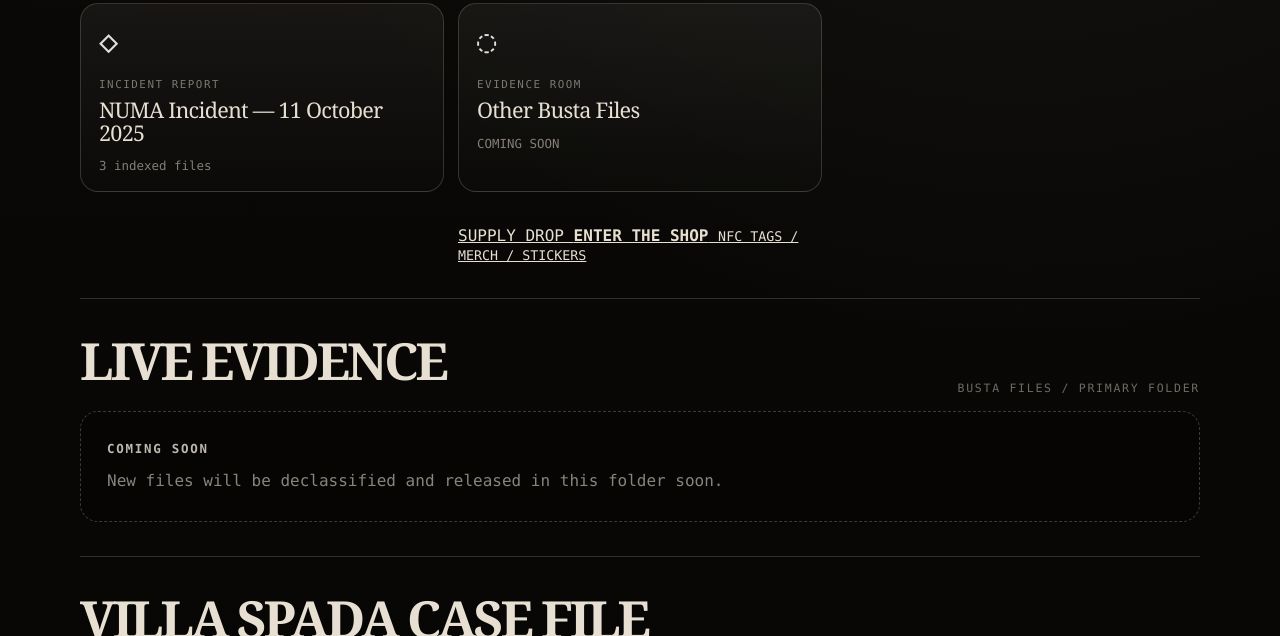
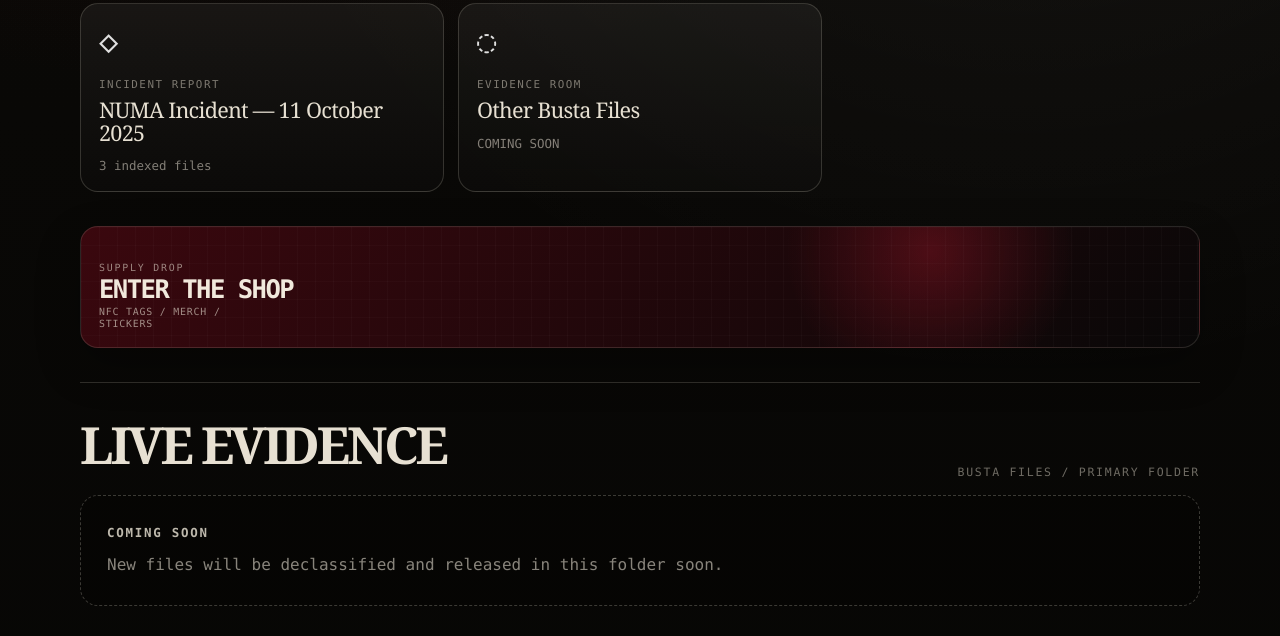
Before and after one commit to DouglasBusta/chaoscore-player, a website built with Vite: page index.html in a window 1280 px wide. Shown: the part 1172-1808 px from the top of the page. Built offline with nearby package versions, Linux system fonts and the light colour scheme.

Commit message:
Fix shop card style after returning to Busta Files

```diff
--- a/chaoscore.html
+++ b/chaoscore.html
@@ -1911,6 +1911,6 @@ dialog {
   <script src="/chaos-current-player-v2.js?v=4"></script>
   <script src="/chaos-cover-carousel-v2.js?v=9"></script>
 
-  <script src="/look-shop-busta-card.js?v=3"></script>
+  <script src="/look-shop-busta-card.js?v=4"></script>
 </body>
 </html>
--- a/index.html
+++ b/index.html
@@ -2771,6 +2771,6 @@
 
   <script src="/other-busta-files-reset.js"></script>
   <script src="/busta-actions-reset.js?v=2"></script>
-  <script src="/look-shop-busta-card.js?v=3"></script>
+  <script src="/look-shop-busta-card.js?v=4"></script>
 </body>
 </html>
--- a/public/look-shop-busta-card.js
+++ b/public/look-shop-busta-card.js
@@ -3,6 +3,101 @@
 
   if (window.__lookShopBustaCardBooted) return;
   window.__lookShopBustaCardBooted = true;
+
+  const SHOP_STYLE_ID = "look-shop-busta-card-runtime-style";
+
+  function getShopStyle() {
+    return `
+      .look-shop-busta-card {
+        position: relative !important;
+        min-height: 120px !important;
+        border-radius: 18px !important;
+        overflow: hidden !important;
+        display: block !important;
+        text-decoration: none !important;
+        color: inherit !important;
+        border: 1px solid rgba(231,224,210,0.14) !important;
+        background:
+          radial-gradient(circle at 76% 20%, rgba(180,24,45,0.34), transparent 9rem),
+          linear-gradient(135deg, rgba(62,8,15,0.94), rgba(9,8,8,0.94)) !important;
+        box-shadow: 0 18px 44px rgba(0,0,0,0.28) !important;
+        isolation: isolate !important;
+        transition: transform 160ms ease, border-color 160ms ease, background 160ms ease !important;
+      }
+
+      .look-shop-busta-card:hover {
+        transform: translateY(-2px) !important;
+        border-color: rgba(231,224,210,0.28) !important;
+      }
+
+      .look-shop-busta-card-bg {
+        position: absolute !important;
+        inset: 0 !important;
+        z-index: 0 !important;
+        opacity: 0.72 !important;
+        background:
+          linear-gradient(90deg, rgba(255,255,255,0.035) 1px, transparent 1px),
+          linear-gradient(180deg, rgba(255,255,255,0.03) 1px, transparent 1px) !important;
+        background-size: 18px 18px !important;
+        pointer-events: none !important;
+      }
+
+      .look-shop-busta-card-copy {
+        position: relative !important;
+        z-index: 2 !important;
+        min-height: 120px !important;
+        padding: 18px !important;
+        display: flex !important;
+        flex-direction: column !important;
+        justify-content: flex-end !important;
+        align-items: flex-start !important;
+        gap: 5px !important;
+        text-align: left !important;
+      }
+
+      .look-shop-busta-card-copy span {
+        display: block !important;
+        font-size: 0.62rem !important;
+        letter-spacing: 0.18em !important;
+        text-transform: uppercase !important;
+        color: rgba(231,224,210,0.58) !important;
+      }
+
+      .look-shop-busta-card-copy strong {
+        display: block !important;
+        max-width: 13ch !important;
+        font-size: clamp(1.12rem, 2vw, 1.72rem) !important;
+        line-height: 0.92 !important;
+        letter-spacing: -0.06em !important;
+        text-transform: uppercase !important;
+        color: rgba(245,238,224,0.98) !important;
+      }
+
+      .look-shop-busta-card-copy small {
+        display: block !important;
+        max-width: 26ch !important;
+        font-size: 0.62rem !important;
+        line-height: 1.15 !important;
+        letter-spacing: 0.08em !important;
+        text-transform: uppercase !important;
+        color: rgba(231,224,210,0.62) !important;
+      }
+    `;
+  }
+
+  function ensureShopStyle(root) {
+    if (!root || !root.head) return;
+
+    let style = root.getElementById(SHOP_STYLE_ID);
+
+    if (!style) {
+      style = root.createElement("style");
+      style.id = SHOP_STYLE_ID;
+      root.head.appendChild(style);
+    }
+
+    style.textContent = getShopStyle();
+  }
 
   function textOf(el) {
     return (el && el.textContent ? el.textContent : "").replace(/\s+/g, " ").trim().toLowerCase();
@@ -27,9 +122,9 @@
 
       if (
         rect.width >= 180 &&
-        rect.width <= 540 &&
+        rect.width <= 560 &&
         rect.height >= 70 &&
-        rect.height <= 270
+        rect.height <= 280
       ) {
         return current;
       }
@@ -40,11 +135,10 @@
     return el;
   }
 
-  function makeShopCard(root, chaosCard) {
+  function makeShopCard(root) {
     const shopCard = root.createElement("a");
 
-    shopCard.className = chaosCard.className || "";
-    shopCard.classList.add("look-shop-busta-card");
+    shopCard.className = "look-shop-busta-card";
     shopCard.href = "/shop";
     shopCard.setAttribute("aria-label", "Enter the LOOK SHOP");
 
@@ -63,22 +157,25 @@
   function mountShopCardIn(root) {
     if (!root || !root.body) return false;
 
+    ensureShopStyle(root);
+
     const chaosHit = findChaosCard(root);
     const chaosCard = findRealCard(chaosHit);
 
     if (!chaosCard || !chaosCard.parentElement) return false;
 
-    const existing = root.querySelector(".look-shop-busta-card");
+    let existing = root.querySelector(".look-shop-busta-card");
 
-    if (existing) {
-      if (existing.previousElementSibling !== chaosCard) {
-        chaosCard.insertAdjacentElement("afterend", existing);
-      }
-      return true;
+    if (!existing) {
+      existing = makeShopCard(root);
     }
 
-    const shopCard = makeShopCard(root, chaosCard);
-    chaosCard.insertAdjacentElement("afterend", shopCard);
+    existing.className = "look-shop-busta-card";
+
+    if (existing.previousElementSibling !== chaosCard) {
+      chaosCard.insertAdjacentElement("afterend", existing);
+    }
+
     return true;
   }
 
```
Also changed, not shown: public/chaoscore.html (+1 -1 lines).
